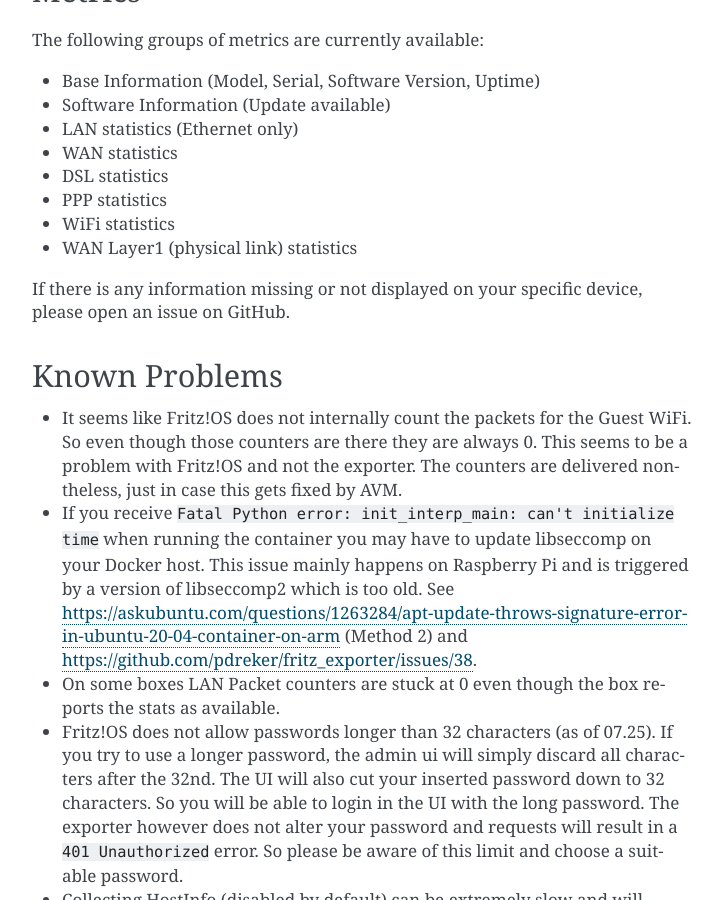
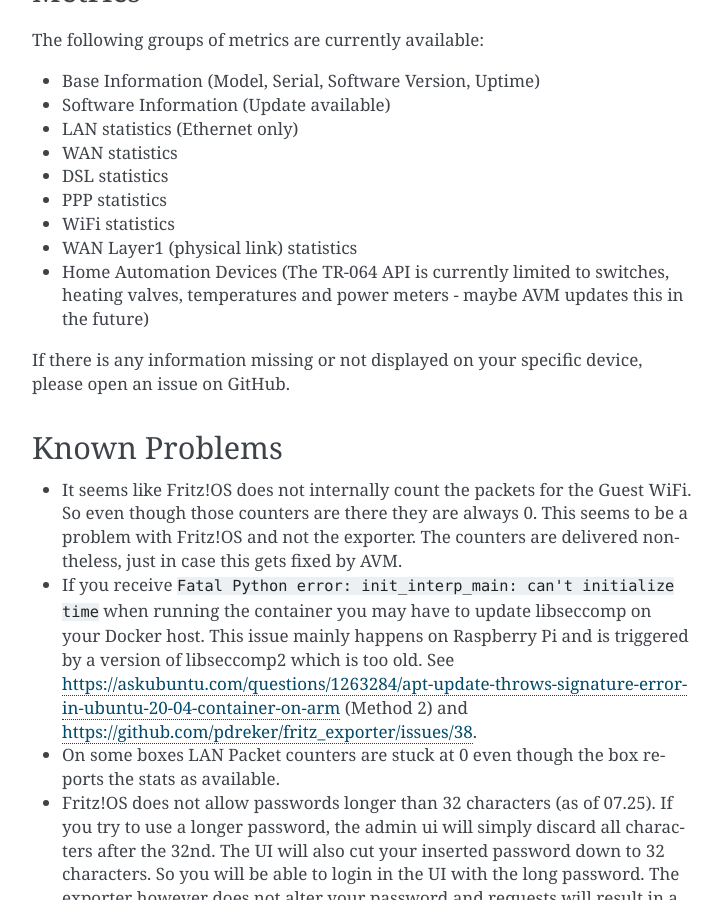
Before and after one commit to pdreker/fritz_exporter, a Sphinx documentation site: the page built from docs/index.rst, in a window 1280 px wide and 900 px high, scrolled down 2183 px. Shown: the whole window, without its empty margins (388-1110 px from the left). Built offline with Sphinx 7.4.7, drawn with Linux system fonts in a browser that asks for light colours.

Commit message:
Docs/homeautomation (#230)
* docs: mention HomeAutomation metrics in the docs

```diff
--- a/docs/index.rst
+++ b/docs/index.rst
@@ -61,6 +61,7 @@
 * PPP statistics
 * WiFi statistics
 * WAN Layer1 (physical link) statistics
+* Home Automation Devices (The TR-064 API is currently limited to switches, heating valves, temperatures and power meters - maybe AVM updates this in the future)
 
 If there is any information missing or not displayed on your specific device, please open an issue on GitHub.
 
```
